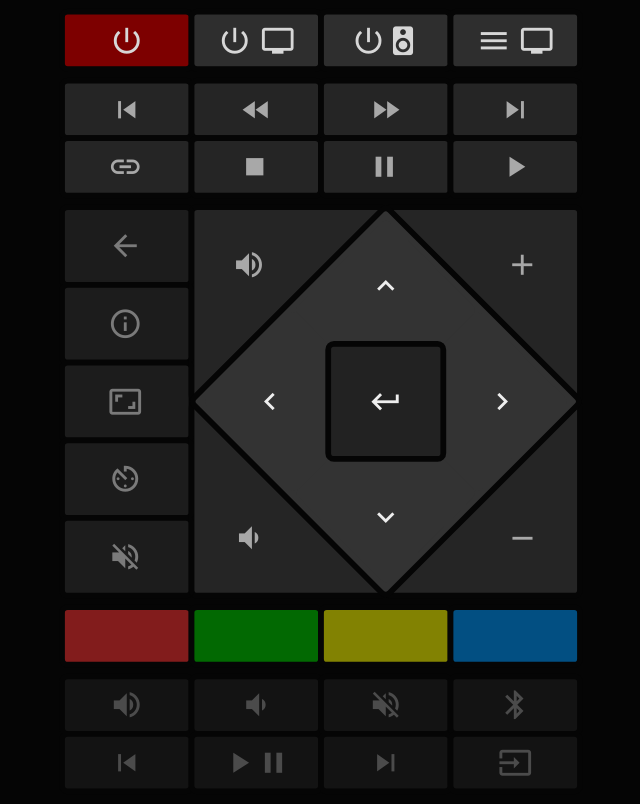
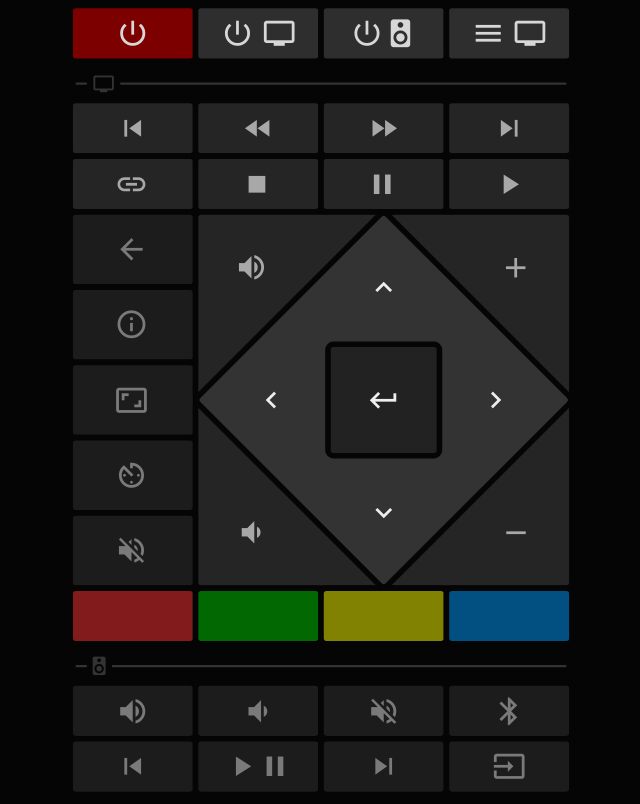
Before and after one commit to rummik/webremote, a website: page public/index.html in a window 1280 px wide. Shown: the whole page, without its empty margins (319-959 px from the left). Drawn offline with Linux system fonts and the light colour scheme.

Commit message:
Add separators for soundbar and TV

```diff
--- a/public/index.html
+++ b/public/index.html
@@ -4,7 +4,7 @@
 <meta name="viewport" content="width=device-width, user-scalable=no" />
 <link rel="manifest" href="manifest.json">
 
-<svg viewbox="-1 -2 92 139">
+<svg viewbox="-1 -1 92 143.5">
   <defs>
     <clipPath id="cross-cut">
       <rect transform="rotate(45)" x="0" y="0" width="200" height="100" />
@@ -33,7 +33,12 @@
     </a>
   </g>
 
-  <g remote="magnavox" transform="translate(0 12)" opacity="0.7">
+  <g transform="translate(0 14)">
+    <text x="6" style="font-size: 4px; fill: #333">tv</text>
+    <path stroke-width="0.4" stroke="#333" d="M1,0H3z M9,0H89z" />
+  </g>
+
+  <g remote="magnavox" transform="translate(0 17)" opacity="0.7">
     <a key="rewind">
       <rect width="22.5" height="10" />
       <text x="11.25" y="5">skip_previous</text>
@@ -77,7 +82,7 @@
     </g>
   </g>
 
-  <g remote="magnavox" transform="translate(0 34)">
+  <g remote="magnavox" transform="translate(0 37)">
     <g opacity="0.5">
       <a key="back">
         <rect width="22.5" height="13.5" />
@@ -159,7 +164,7 @@
     </g>
   </g>
 
-  <g remote="magnavox" transform="translate(0 103.5)" opacity="0.5">
+  <g remote="magnavox" transform="translate(0 104.5)" opacity="0.5">
     <a key="red">
       <rect style="fill: #f33" width="22.5" height="10" />
     </a>
@@ -174,7 +179,12 @@
     </a>
   </g>
 
-  <g remote="soundbar" transform="translate(0 115.5)" opacity="0.3">
+  <g transform="translate(0 118.5)">
+    <text x="5.2" style="font-size: 4px; fill: #333">speaker</text>
+    <path stroke-width="0.4" stroke="#333" d="M1,0H3z M7.5,0H89z" />
+  </g>
+
+  <g remote="soundbar" transform="translate(0 121.5)" opacity="0.5">
     <a key="volumeup">
       <rect width="22.5" height="10" />
       <text x="11.25" y="5">volume_up</text>
```
